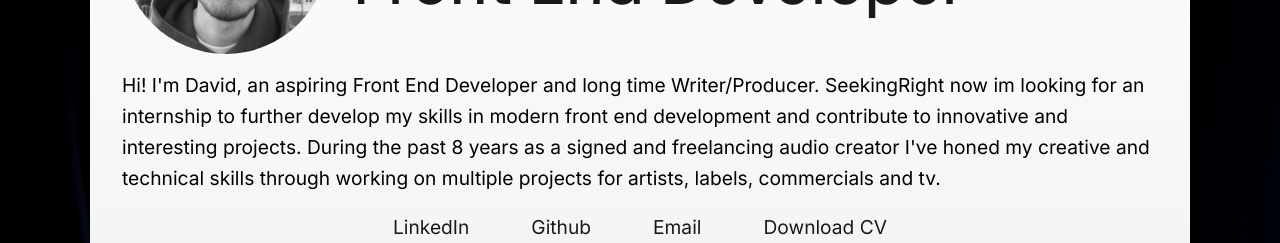
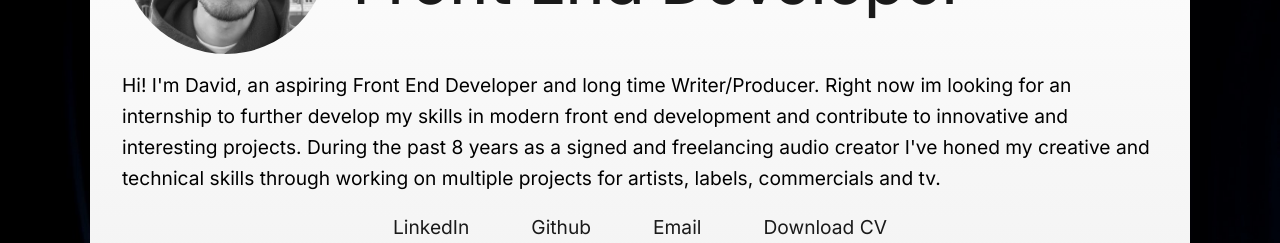
Before and after one commit to Davkje/Davids-Portfolio, a Vue app: page / in a window 1280 px wide. Shown: the part 287-530 px from the top of the page. Built offline with nearby package versions, Linux system fonts and the light colour scheme.

Commit message:
bug: typo in herosection

```diff
--- a/src/components/HeroSection.vue
+++ b/src/components/HeroSection.vue
@@ -18,11 +18,11 @@
         </div>
       </div>
       <p>
-        Hi! I'm David, an aspiring Front End Developer and long time Writer/Producer. SeekingRight
-        now im looking for an internship to further develop my skills in modern front end
-        development and contribute to innovative and interesting projects. During the past 8 years
-        as a signed and freelancing audio creator I've honed my creative and technical skills
-        through working on multiple projects for artists, labels, commercials and tv.
+        Hi! I'm David, an aspiring Front End Developer and long time Writer/Producer. Right now im
+        looking for an internship to further develop my skills in modern front end development and
+        contribute to innovative and interesting projects. During the past 8 years as a signed and
+        freelancing audio creator I've honed my creative and technical skills through working on
+        multiple projects for artists, labels, commercials and tv.
       </p>
       <div class="links-container">
         <a
@@ -119,6 +119,7 @@
         background-color: var(--c-yellow);
         padding: 0.5rem 1.5rem;
         border-radius: 8px;
+        transition: background-color 0.3s ease;
         &:hover {
           background-color: var(--c-light-yellow);
         }
```
